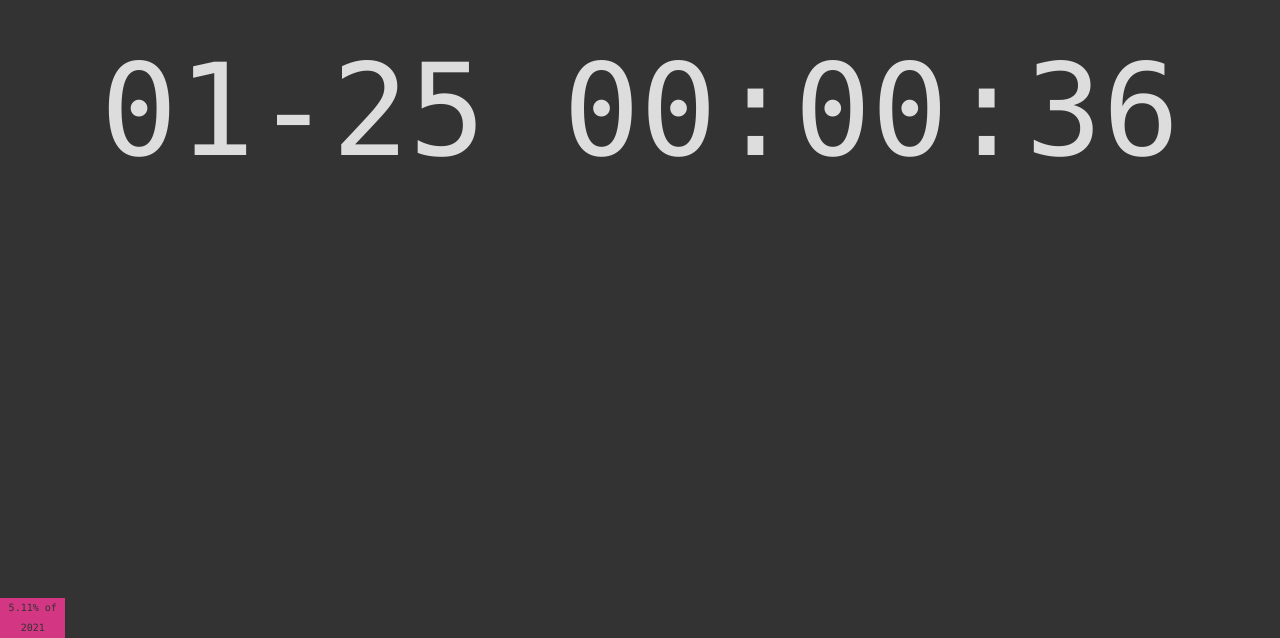
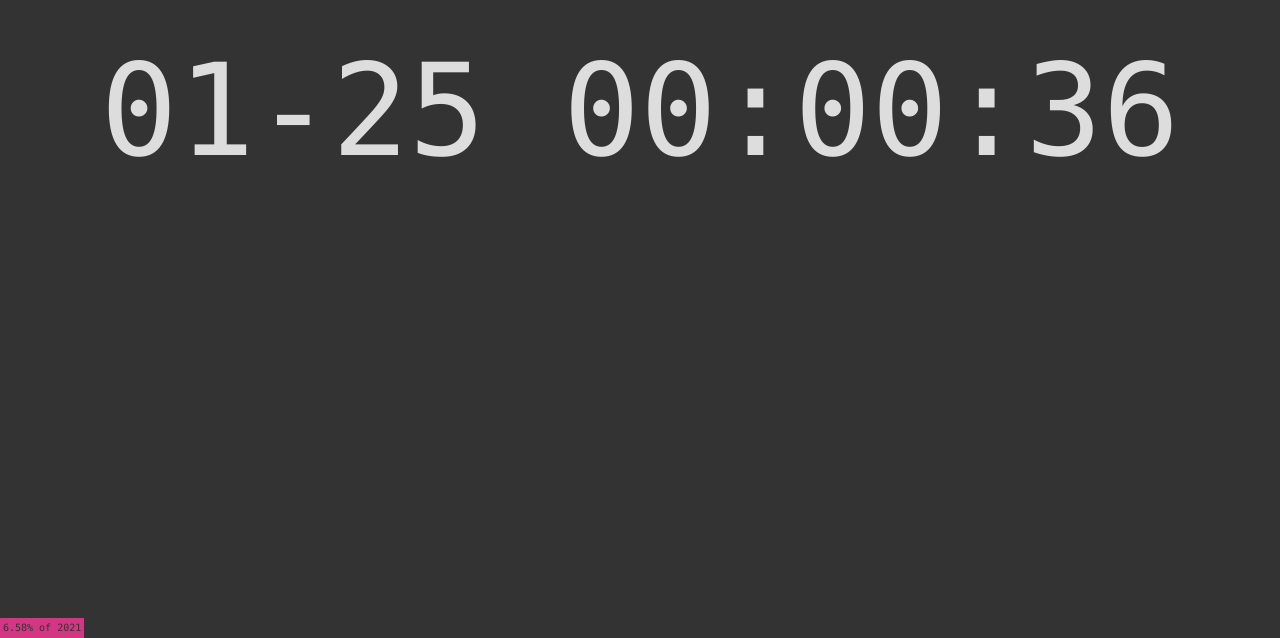
Before and after one commit to Gavin-Gong/clock, a Svelte app: page / in a window 1280 px wide. Shown: the part 162-800 px from the top of the page. Built offline with nearby package versions, Linux system fonts and the light colour scheme.

Commit message:
fix: percent compute

```diff
--- a/src/Progress.svelte
+++ b/src/Progress.svelte
@@ -1,13 +1,16 @@
 <script>
-import dayjs from "dayjs"
-let percent = computePercent()
+let now = new Date();
+let percent = computePercent();
 setInterval(() => {
-  percent = computePercent()
+  percent = computePercent();
 }, 1000 * 60);
-const year = dayjs().year()
 
+const year = now.getFullYear();
 function computePercent() {
-  return (dayjs().unix() / (365 * 24 * 60 * 60 * 1000) * 100).toFixed(2)
+  now = new Date();
+  const start = new Date(now.getFullYear(), 0, 1);
+  const end = new Date(now.getFullYear() + 1, 0, 1);
+  return ((now - start) / (end - start) * 100).toFixed(2);
 }
 </script>
 
```
